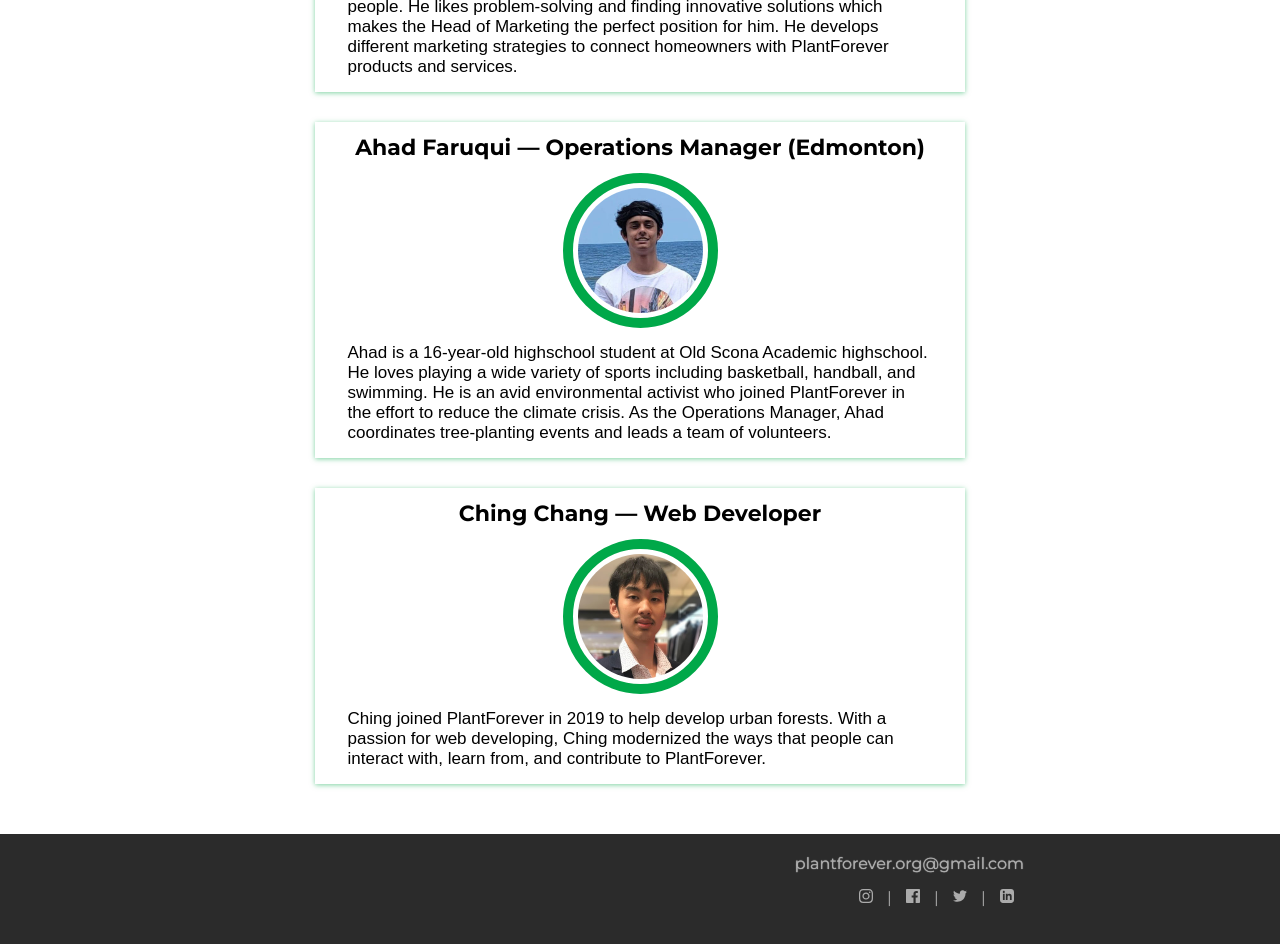
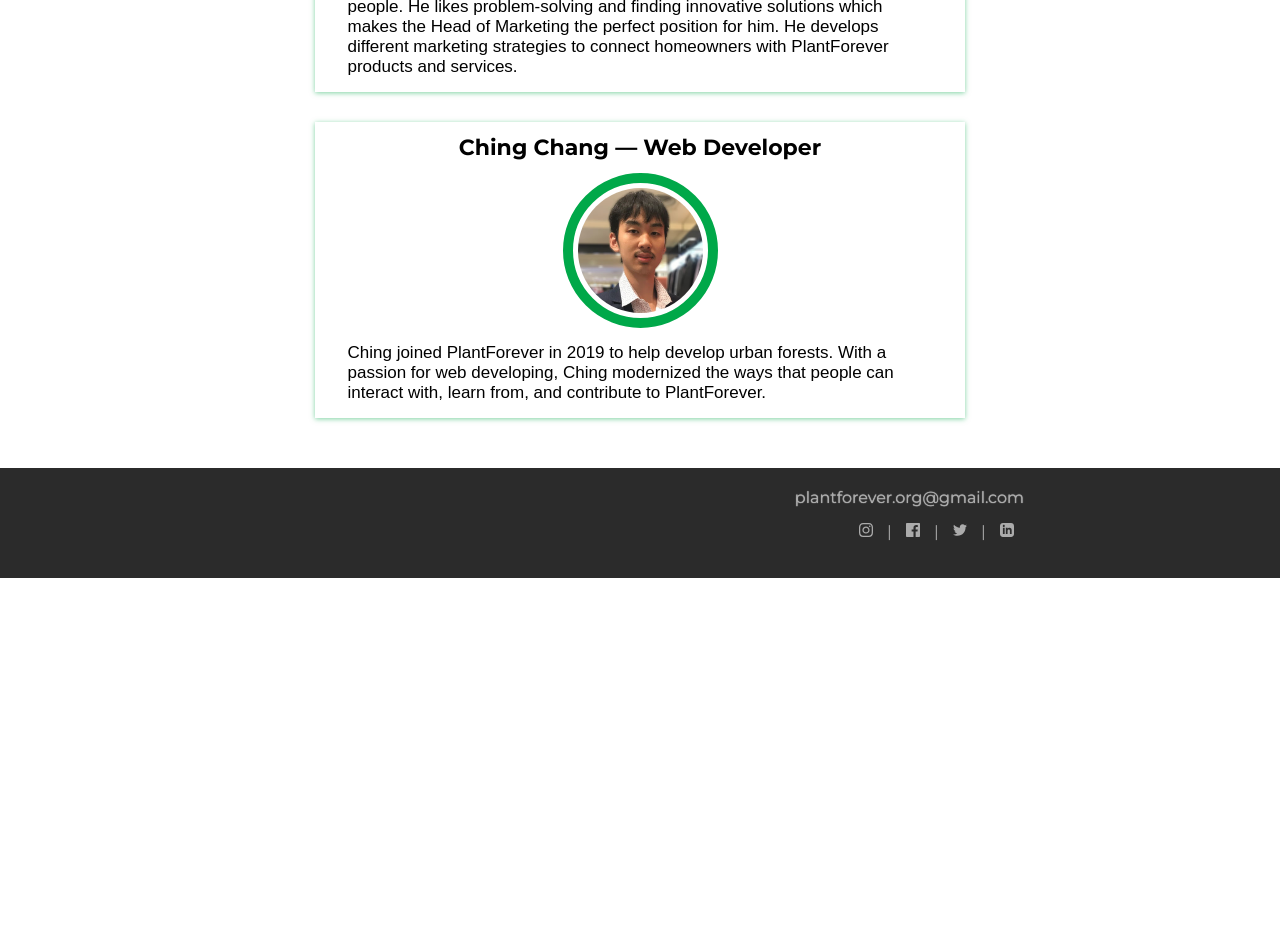
Before and after one commit to cocoliliace/PlantForever, a Vue app: page /meet-our-team in a window 1280 px wide. Shown: the part 2660-3604 px from the top of the page. After the commit the page ends 3238 px from the top, so only its background shows below. Built offline with nearby package versions, Linux system fonts and the light colour scheme.

Commit message:
remove ahad from team page and prune photos

```diff
--- a/src/views/Team.vue
+++ b/src/views/Team.vue
@@ -88,15 +88,6 @@ export default {
             "He develops different marketing strategies to connect homeowners with PlantForever products and services."]
         },
         {
-          name: "Ahad Faruqui",
-          title: "Operations Manager (Edmonton)",
-          photo: "ahad",
-          story: ["Ahad is a 16-year-old highschool student at Old Scona Academic highschool. " +
-            "He loves playing a wide variety of sports including basketball, handball, and swimming. " +
-            "He is an avid environmental activist who joined PlantForever in the effort to reduce the climate crisis. " +
-            "As the Operations Manager, Ahad coordinates tree-planting events and leads a team of volunteers."]
-        },
-        {
           name: "Ching Chang",
           title: "Web Developer",
           photo: "ching",
```
Also changed, not shown: src/assets/team/ahad.jpg (deleted), src/assets/team/bogdan.jpg (deleted).
